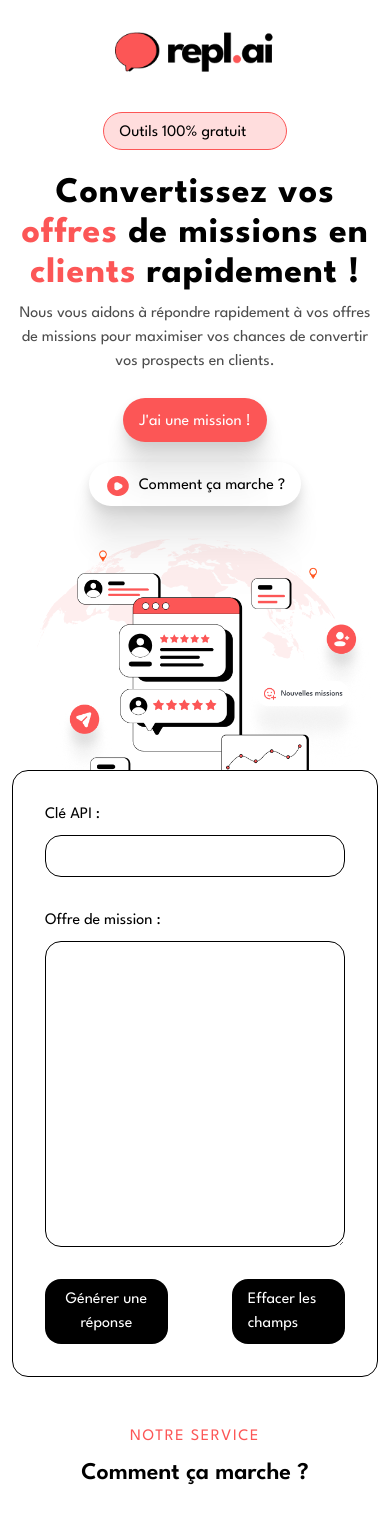
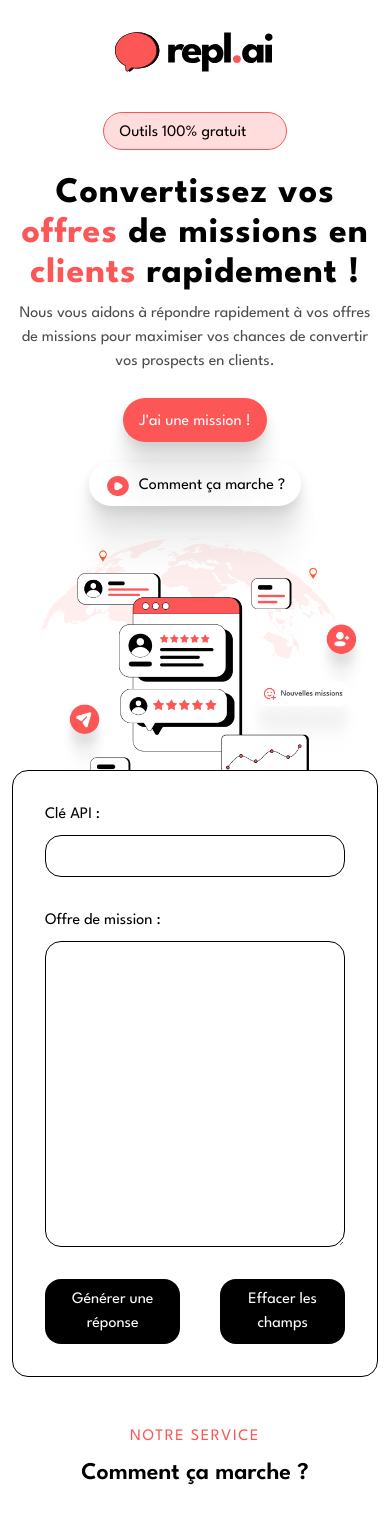
Before and after one commit to 0xEzis/replai, a React (Vite) app: page / in a window 390 px wide. Shown: the top 1527 px of the page. Built offline with nearby package versions, Linux system fonts and the light colour scheme; some icons are missing; a web font is replaced by a local one.

Commit message:
svg logo + button corrections

```diff
--- a/src/NavBar.jsx
+++ b/src/NavBar.jsx
@@ -1,5 +1,5 @@
 import React from "react";
-import logo from "/logo.png";
+import logo from "/logo.svg";
 import { RiTwitterXLine } from "react-icons/ri";
 
 const NavBar = () => {
--- a/src/Repl.jsx
+++ b/src/Repl.jsx
@@ -118,7 +118,7 @@ const Repl = ({ AppRef }) => {
           {errorMessage && (
             <p className="text-center text-malt-color">{errorMessage}</p>
           )}
-          <div className="flex justify-center gap-16">
+          <div className="flex text-center gap-10 justify-center lg:gap-16">
           <button
             type="submit"
             className="flex bg-black text-white py-2 pt-[9px] px-4 rounded-2xl"
```
Also changed, not shown: public/logo.svg (added).
